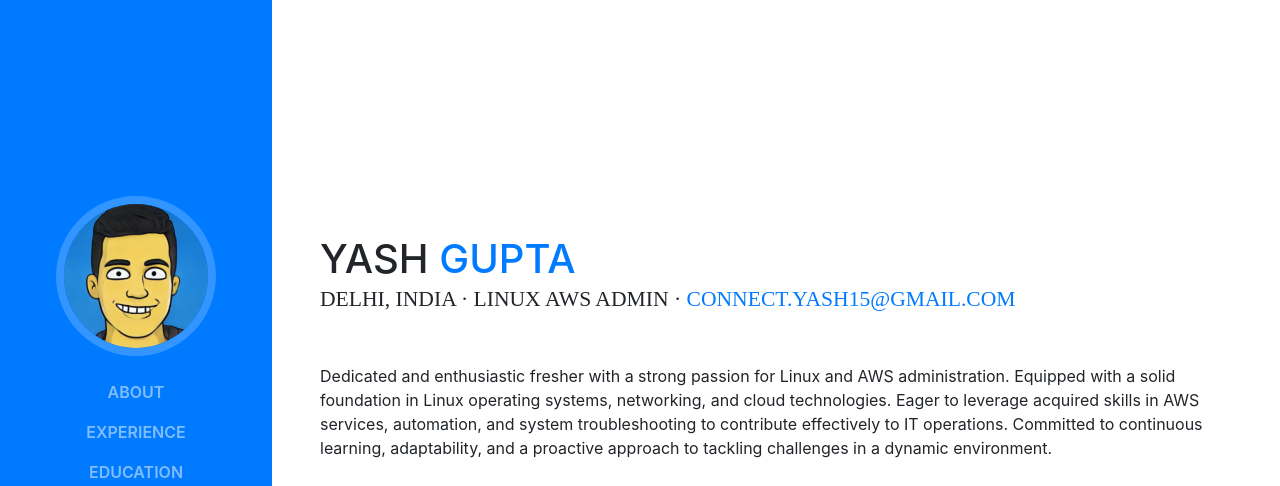
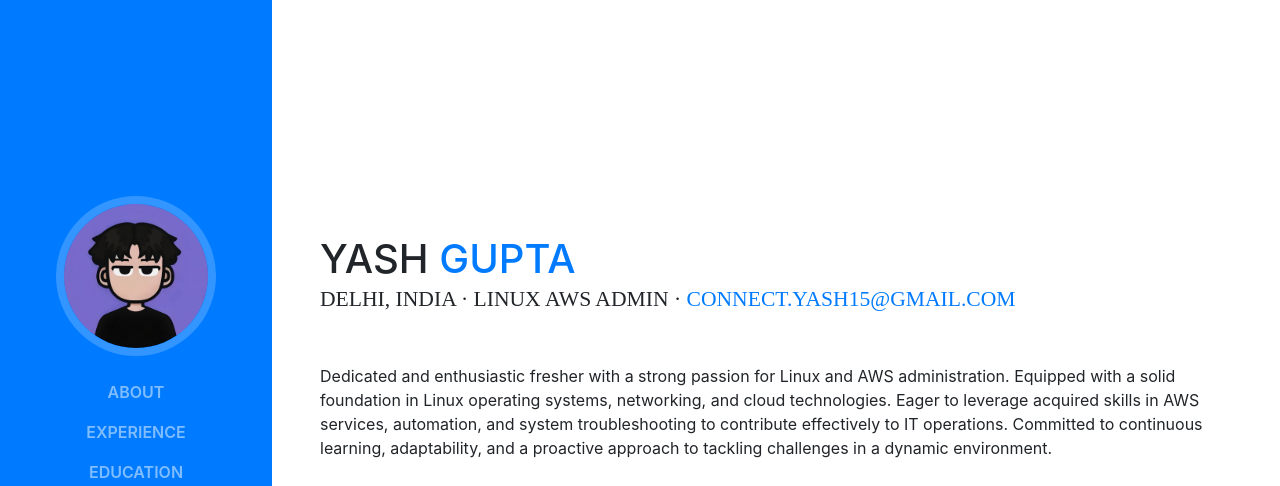
Before and after one commit to Yashsingh9616/Cloud-Portfolio, a website with bundled scripts: page index.html in a window 1280 px wide. Shown: the top 486 px of the page. Built offline with nearby package versions, Linux system fonts and the light colour scheme; a web font is replaced by a local one.

Commit message:
Add content

```diff
--- a/index.html
+++ b/index.html
@@ -32,7 +32,7 @@
       <a class="navbar-brand js-scroll-trigger" href="#page-top">
         <span class="d-block d-lg-none">Portfolio - Yash</span>
         <span class="d-none d-lg-block">
-          <img class="img-fluid img-profile rounded-circle mx-auto mb-2" src="img/profile.png.jpg" alt="">
+          <img class="img-fluid img-profile rounded-circle mx-auto mb-2" src="img/profile.png" alt="">
         </span>
       </a>
       <button class="navbar-toggler" type="button" data-toggle="collapse" data-target="#navbarSupportedContent" aria-controls="navbarSupportedContent" aria-expanded="false" aria-label="Toggle navigation">
```
Also changed, not shown: img/profile.png (added).
